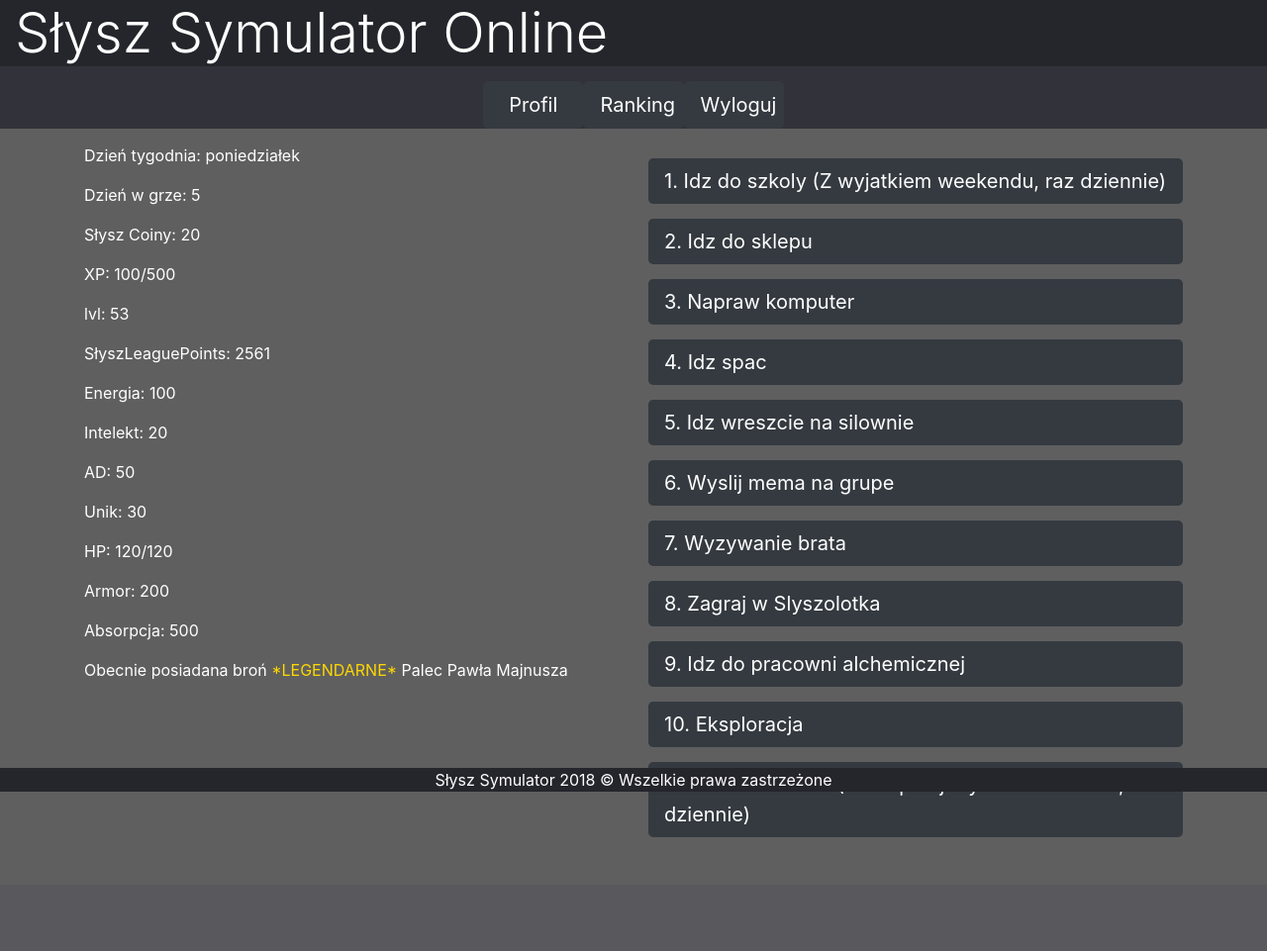
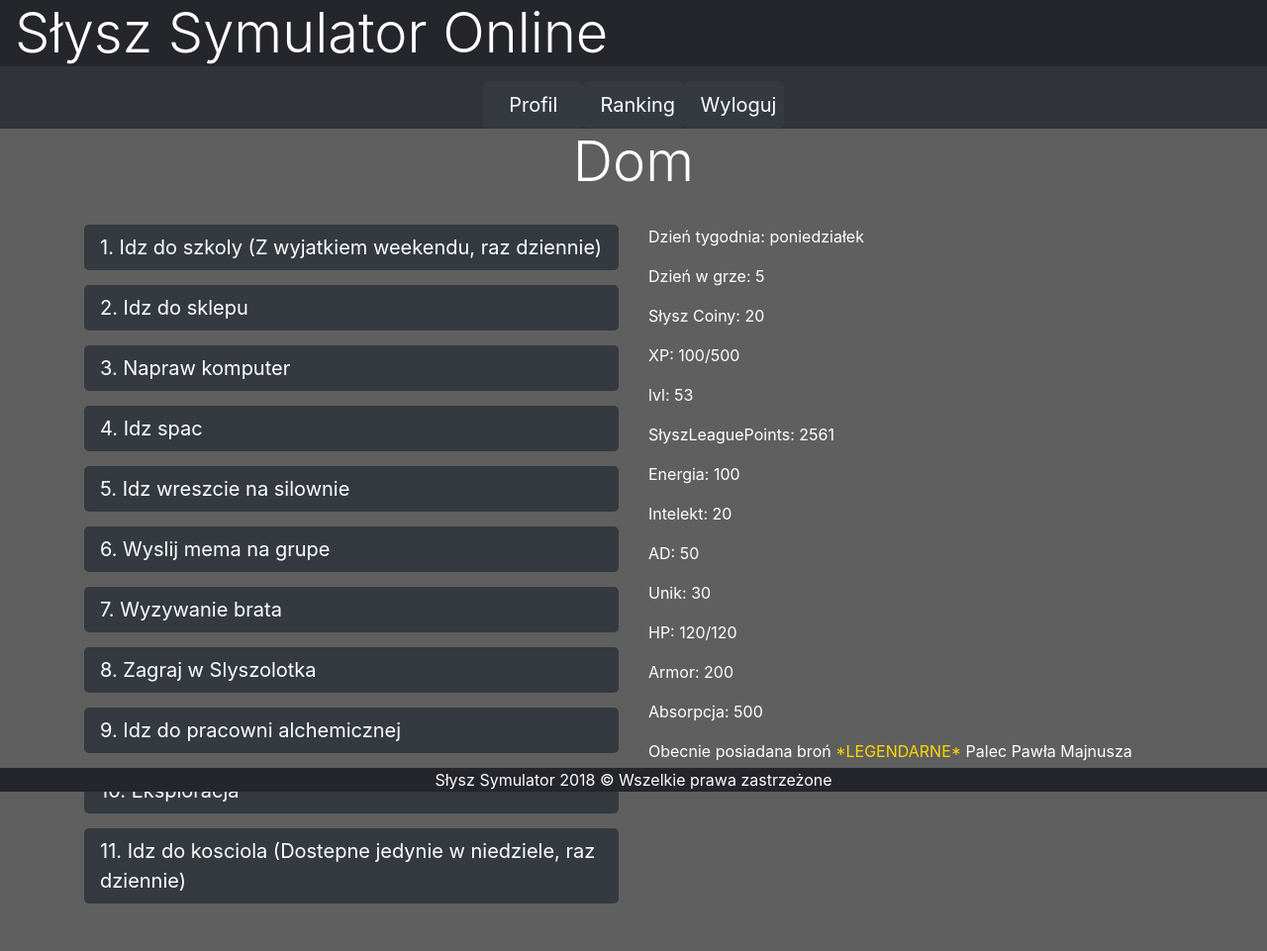
Before and after one commit to ZwolinKox/STGO, a PHP site: page /template.php in a window 1280 px wide. Shown: the whole page at 99% size. Before the commit the page ends 846 px from the top, so only its background shows below. Run offline with PHP 8.4, Linux system fonts and the light colour scheme.

Commit message:
Poprawa wygladu strony

```diff
--- a/template.php
+++ b/template.php
@@ -14,6 +14,10 @@
         .btn-dark {
             margin-top: 15px;
         }
+
+		.btn-dark:hover {
+			cursor: pointer;
+		}
     </style>
 
 </head>
@@ -37,9 +41,29 @@
         </div>
     </div>
 
-    <div class="container">
+    <div class="container"> <!-- ŚRODEK !-->
         <div class="row">
-                <div class="col-12 col-md-6 " style="margin-top: 15px">
+
+				<div class="col-12 text-center display-4">Dom</div>
+
+				<div class="col-12 col-md-6" style="margin-top: 15px;">
+
+                        <div class="btn-dark btn-lg">1. Idz do szkoly (Z wyjatkiem weekendu, raz dziennie)</div>
+                        <div class="btn-dark btn-lg">2. Idz do sklepu</div>
+                        <div class="btn-dark btn-lg">3. Napraw komputer</div>
+                        <div class="btn-dark btn-lg">4. Idz spac</div>
+                        <div class="btn-dark btn-lg">5. Idz wreszcie na silownie</div>
+                        <div class="btn-dark btn-lg">6. Wyslij mema na grupe</div>
+                        <div class="btn-dark btn-lg">7. Wyzywanie brata</div>
+                        <div class="btn-dark btn-lg">8. Zagraj w Slyszolotka</div>
+                        <div class="btn-dark btn-lg">9. Idz do pracowni alchemicznej</div>
+                        <div class="btn-dark btn-lg">10. Eksploracja</div>
+                        <div class="btn-dark btn-lg">11. Idz do kosciola (Dostepne jedynie w niedziele, raz dziennie)</div>
+
+                </div>
+
+
+                <div class="col-12 col-md-6 " style="margin-top: 30px">
 
                     <p>Dzień tygodnia: poniedziałek</p>
                     <p>Dzień w grze: 5</p>
@@ -57,23 +81,9 @@
                     <p>Obecnie posiadana broń <span style="color: gold;">*LEGENDARNE*</span> Palec Pawła Majnusza</p>
 
                 </div>
-                <div class="col-12 col-md-6" style="margin-top: 15px;">
 
-                        <div class="btn-dark btn-lg">1. Idz do szkoly (Z wyjatkiem weekendu, raz dziennie)</div>
-                        <div class="btn-dark btn-lg">2. Idz do sklepu</div>
-                        <div class="btn-dark btn-lg">3. Napraw komputer</div>
-                        <div class="btn-dark btn-lg">4. Idz spac</div>
-                        <div class="btn-dark btn-lg">5. Idz wreszcie na silownie</div>
-                        <div class="btn-dark btn-lg">6. Wyslij mema na grupe</div>
-                        <div class="btn-dark btn-lg">7. Wyzywanie brata</div>
-                        <div class="btn-dark btn-lg">8. Zagraj w Slyszolotka</div>
-                        <div class="btn-dark btn-lg">9. Idz do pracowni alchemicznej</div>
-                        <div class="btn-dark btn-lg">10. Eksploracja</div>
-                        <div class="btn-dark btn-lg">11. Idz do kosciola (Dostepne jedynie w niedziele, raz dziennie)</div>
-
-                </div>
         </div>
-    </div>
+    </div> <!-- ŚRODEK -->
 
 	<br/><br/>
 
```
